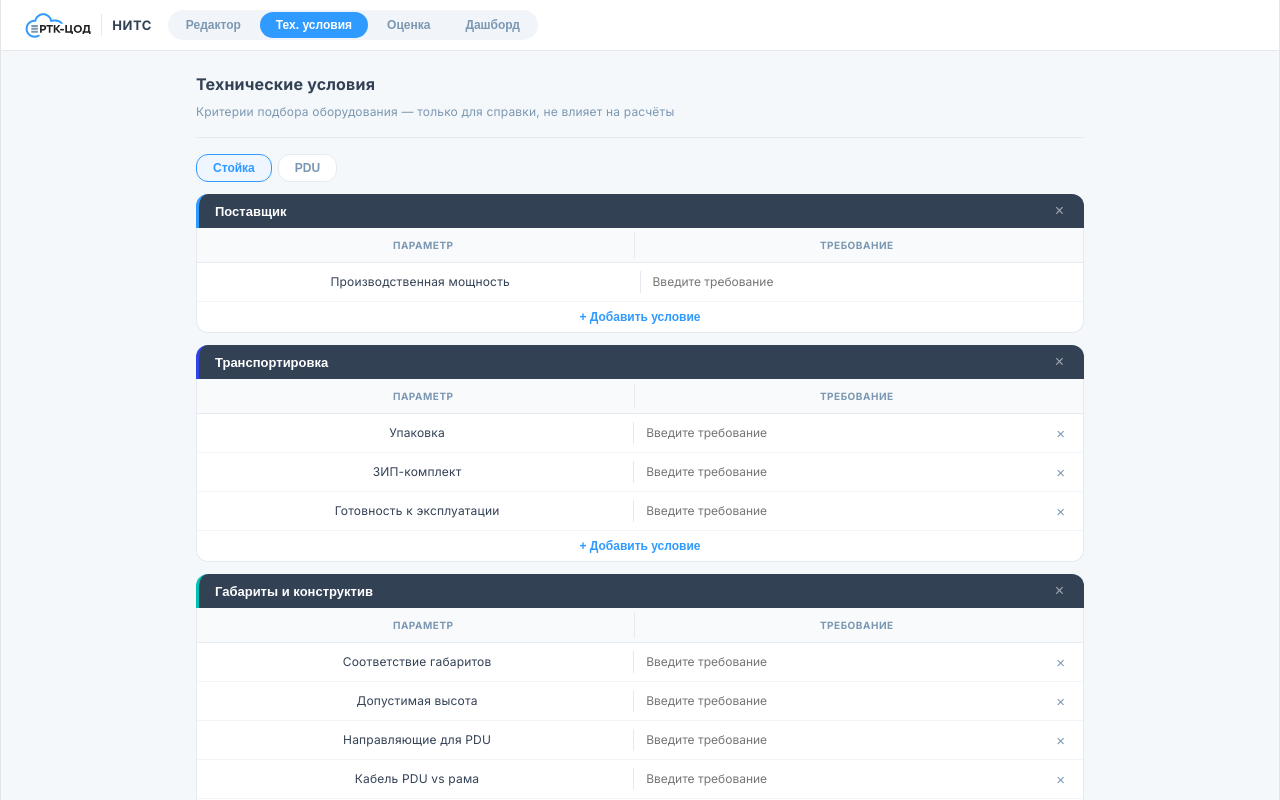
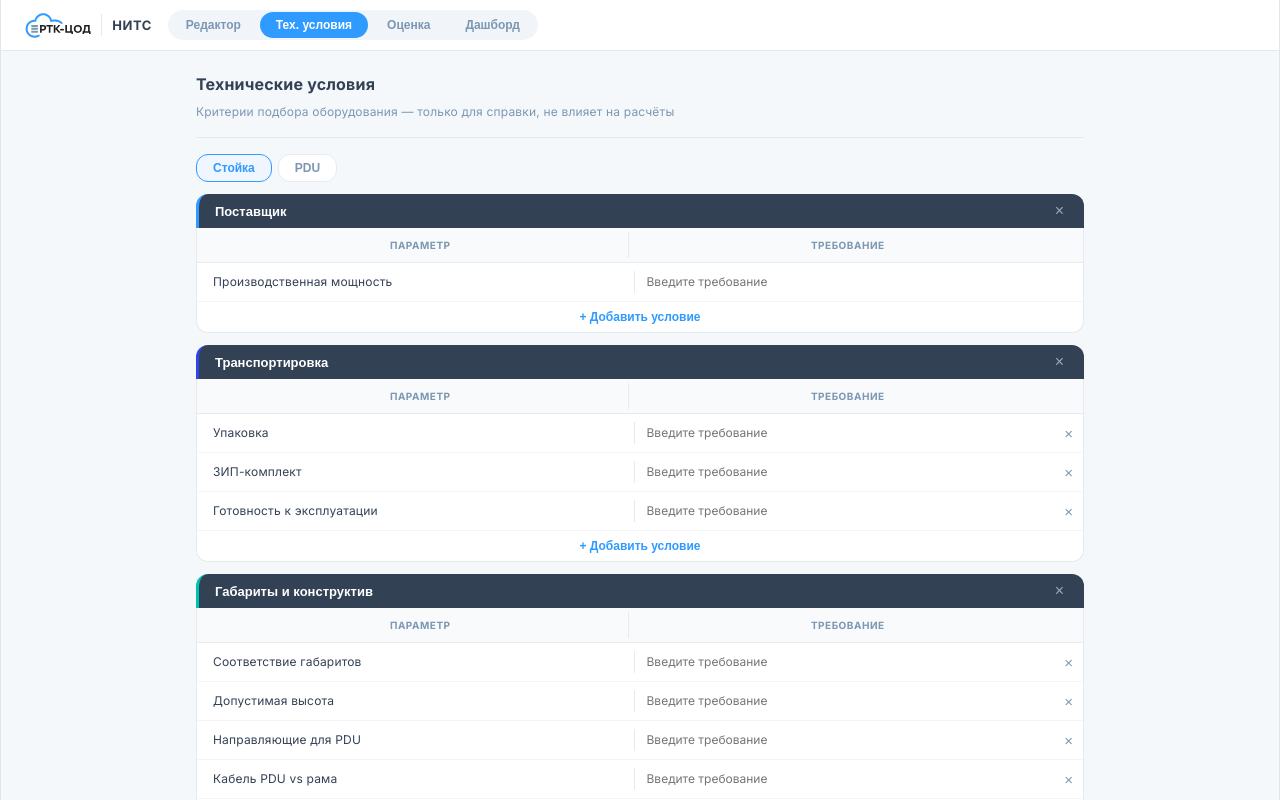
Before and after one commit to anezuf/Equipment-Testing, a React (Vite) app: page / in a window 1280 px wide. Both pictures are taken after a click on the button "Тех. условия". Shown: the top 800 px of the page. Built offline with nearby package versions, Linux system fonts and the light colour scheme.

Commit message:
fix(techspecs): left-align param name, center divider via absolute × button

```diff
--- a/src/App.jsx
+++ b/src/App.jsx
@@ -834,18 +834,18 @@ export default function App(){
           {techSpecs.length>1&&<button className="btn-icon-close" onClick={()=>setTechSpecs(p=>p.filter((_,i)=>i!==si))} style={{background:"none",border:"none",color:"#ffffff88",cursor:"pointer",fontSize:16,padding:"0 4px",flexShrink:0}}>×</button>}
         </div>
         <div style={{background:"#fff",borderRadius:"0 0 12px 12px",border:`1px solid ${B.border}`,borderTop:"none"}}>
-          <div style={{display:"flex",padding:"4px 16px",background:"#F8FAFC",borderBottom:`1px solid ${B.border}`}}>
+          <div style={{display:"flex",padding:"4px 28px 4px 16px",background:"#F8FAFC",borderBottom:`1px solid ${B.border}`}}>
             <div style={{flex:1,fontSize:10,fontWeight:700,color:B.steel,textTransform:"uppercase",letterSpacing:"0.5px"}}>Параметр</div>
             <div style={{flex:1,fontSize:10,fontWeight:700,color:B.steel,textTransform:"uppercase",letterSpacing:"0.5px",borderLeft:`1px solid ${B.border}`,paddingLeft:12}}>Требование</div>
           </div>
-          {sec.items.map((it,ii)=><div key={ii} style={{display:"flex",alignItems:"stretch",gap:0,padding:"8px 16px",borderTop:ii?`1px solid #F1F5F9`:"none"}}>
+          {sec.items.map((it,ii)=><div key={ii} style={{display:"flex",alignItems:"stretch",gap:0,position:"relative",padding:"8px 28px 8px 16px",borderTop:ii?`1px solid #F1F5F9`:"none"}}>
             <div style={{flex:1,display:"flex",gap:0,minWidth:0}}>
-              <div style={{flex:1,fontSize:12,color:B.graphite,lineHeight:"1.5",wordBreak:"break-word",padding:"2px 0"}}>{it.n}</div>
+              <div style={{flex:1,fontSize:12,color:B.graphite,lineHeight:"1.5",wordBreak:"break-word",padding:"2px 0",textAlign:"left"}}>{it.n}</div>
               <div style={{flex:1,minWidth:0,borderLeft:`1px solid ${B.border}`,paddingLeft:12,marginLeft:12,display:"flex",alignItems:"center"}}>
                 <textarea value={it.n2||""} onChange={e=>{const v=e.target.value;e.target.style.height="auto";e.target.style.height=e.target.scrollHeight+"px";setTechSpecs(p=>p.map((s,i)=>i===si?{...s,items:s.items.map((x,j)=>j===ii?{...x,n2:v}:x)}:s));}} onFocus={e=>{e.target.style.height="auto";e.target.style.height=e.target.scrollHeight+"px";}} rows={1} placeholder="Введите требование" style={{width:"100%",border:"none",background:"none",fontSize:12,color:B.steel,outline:"none",resize:"none",overflow:"hidden",fontFamily:"Inter,system-ui,sans-serif",lineHeight:"1.4",padding:0,minWidth:0}}/>
               </div>
             </div>
-            {sec.items.length>1&&<button className="btn-icon-close" onClick={()=>setTechSpecs(p=>p.map((s,i)=>i===si?{...s,items:s.items.filter((_,j)=>j!==ii)}:s))} style={{background:"none",border:"none",color:B.steel,cursor:"pointer",fontSize:15,padding:"0 2px",flexShrink:0}}>×</button>}
+            {sec.items.length>1&&<button className="btn-icon-close" onClick={()=>setTechSpecs(p=>p.map((s,i)=>i===si?{...s,items:s.items.filter((_,j)=>j!==ii)}:s))} style={{position:"absolute",right:8,top:"50%",transform:"translateY(-50%)",background:"none",border:"none",color:B.steel,cursor:"pointer",fontSize:15,padding:"0 2px",flexShrink:0}}>×</button>}
           </div>)}
           <button className="btn-secondary" onClick={()=>setTechSpecs(p=>p.map((s,i)=>i===si?{...s,items:[...s.items,{n:"Новое условие",n2:""}]}:s))} style={{width:"100%",padding:"8px",border:"none",borderTop:`1px solid #F1F5F9`,background:"none",color:B.blue,fontSize:12,fontWeight:600,cursor:"pointer",borderRadius:"0 0 12px 12px"}}>+ Добавить условие</button>
         </div>
```
